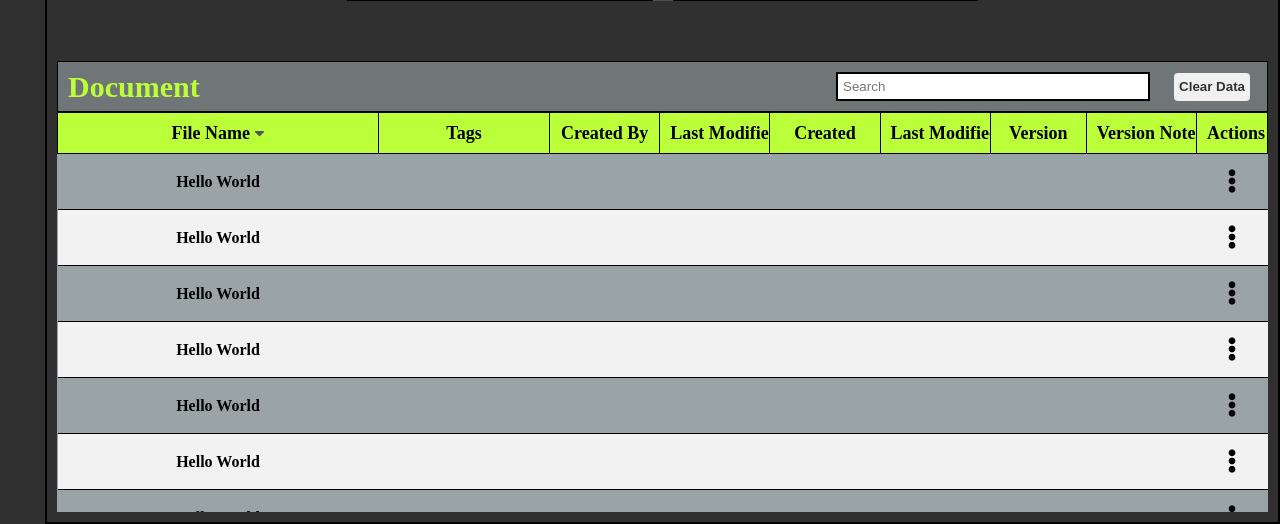
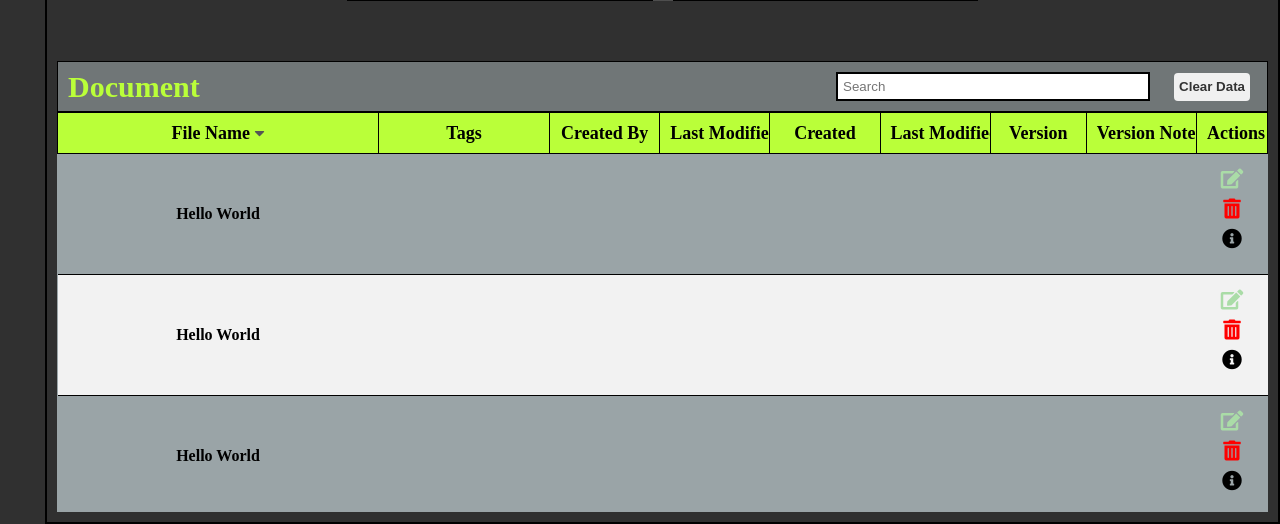
Before and after one commit to sininen-blue/document-tracker, a Django app: template django_main/document_tracker/templates/document_tracker/Front-end for Document_Tracker/Admin UI.html in a window 1280 px wide. Shown: the part 1696-2220 px from the top of the page. Run offline with Django 3.2, Linux system fonts and the light colour scheme; the template is opened without the code that fills it, so the values that code supplies are empty; some web fonts are replaced.

Commit message:
change in the actions
rename, delete, and file info icons are showed with colors

```diff
--- a/django_main/document_tracker/templates/document_tracker/Front-end for Document_Tracker/Admin UI.css
+++ b/django_main/document_tracker/templates/document_tracker/Front-end for Document_Tracker/Admin UI.css
@@ -343,42 +343,28 @@ span {
  .filter-icon.up {
     transform: rotate(180deg);
  }
-  .btn {
+ .btn-container {
   background: none;
   border: none;
   position: relative;
-    display: inline-block;
+  display: flex;
+  flex-direction: column;
+  align-items: center;
+  justify-content: space-between;
 }
-  .btn .fas {
-    font-size: 24px;
+.btn-container .fas {
+  font-size: 20px;
 }
-  .ellipsis-ctn {
-    display: none;
-    position: absolute;
-    background-color: #f9f9f9;
-    min-width: 160px;
-    box-shadow: 0px 8px 16px 0px rgba(0, 0, 0, 0.2);
-    z-index: 1;
+.btn-container button {
+  text-align: center;
+  margin-bottom: 10px;
 }
-  .ellipsis-ctn.ctn-left-center-pos {
-    right: 100%;
-    top: 50%;
-    transform: translateY(-50%);
+.lime-green-color {
+  color: #aadca7;
 }
-  .ellipsis-ctn a {
+.red-color {
+  color: red;
+}
+.black-color  {
   color: black;
-    padding: 12px 16px;
-    text-decoration: none;
-    display: block;
 }
-  .ellipsis-ctn a:hover {
-    background-color: #f1f1f1;
-  }
-  .ellipsis:focus + .ellipsis-ctn {
-    display: block;
-  }
-  .ellipsis {
-    background-color: transparent;
-    border: none;
-    cursor: pointer;
-  }
--- a/django_main/document_tracker/templates/document_tracker/Front-end for Document_Tracker/Admin UI.html
+++ b/django_main/document_tracker/templates/document_tracker/Front-end for Document_Tracker/Admin UI.html
@@ -85,13 +85,10 @@
                                     <td></td>
                                     <td></td>
                                     <td>
-                                        <div class="btn">
-                                            <button class="ellipsis"><i class="fas fa-ellipsis-v"></i></button>
-                                            <div class="ellipsis-ctn ctn-left-center-pos">
-                                                <a href="#">Rename</a>
-                                                <a href="#">Delete</a>
-                                                <a href="#">File Info</a>
-                                            </div>
+                                        <div class="btn-container">
+                                            <button><i class="fas fa-edit lime-green-color"></i></button>
+                                            <button><i class="fas fa-trash-alt red-color"></i></button>
+                                            <button><i class="fas fa-info-circle black-color"></i></button>
                                         </div>
                                     </td>
                                 </tr>
@@ -105,13 +102,10 @@
                                     <td></td>
                                     <td></td>
                                     <td>
-                                        <div class="btn">
-                                            <button class="ellipsis"><i class="fas fa-ellipsis-v"></i></button>
-                                            <div class="ellipsis-ctn ctn-left-center-pos">
-                                                <a href="#">Rename</a>
-                                                <a href="#">Delete</a>
-                                                <a href="#">File Info</a>
-                                            </div>
+                                        <div class="btn-container">
+                                            <button><i class="fas fa-edit lime-green-color"></i></button>
+                                            <button><i class="fas fa-trash-alt red-color"></i></button>
+                                            <button><i class="fas fa-info-circle black-color"></i></button>
                                         </div>
                                     </td>
                                 </tr>
@@ -125,13 +119,10 @@
                                     <td></td>
                                     <td></td>
                                     <td>
-                                        <div class="btn">
-                                            <button class="ellipsis"><i class="fas fa-ellipsis-v"></i></button>
-                                            <div class="ellipsis-ctn ctn-left-center-pos">
-                                                <a href="#">Rename</a>
-                                                <a href="#">Delete</a>
-                                                <a href="#">File Info</a>
-                                            </div>
+                                        <div class="btn-container">
+                                            <button><i class="fas fa-edit lime-green-color"></i></button>
+                                            <button><i class="fas fa-trash-alt red-color"></i></button>
+                                            <button><i class="fas fa-info-circle black-color"></i></button>
                                         </div>
                                     </td>
                                 </tr>
@@ -145,13 +136,10 @@
                                     <td></td>
                                     <td></td>
                                     <td>
-                                        <div class="btn">
-                                            <button class="ellipsis"><i class="fas fa-ellipsis-v"></i></button>
-                                            <div class="ellipsis-ctn ctn-left-center-pos">
-                                                <a href="#">Rename</a>
-                                                <a href="#">Delete</a>
-                                                <a href="#">File Info</a>
-                                            </div>
+                                        <div class="btn-container">
+                                            <button><i class="fas fa-edit lime-green-color"></i></button>
+                                            <button><i class="fas fa-trash-alt red-color"></i></button>
+                                            <button><i class="fas fa-info-circle black-color"></i></button>
                                         </div>
                                     </td>
                                 </tr>
@@ -165,13 +153,10 @@
                                     <td></td>
                                     <td></td>
                                     <td>
-                                        <div class="btn">
-                                            <button class="ellipsis"><i class="fas fa-ellipsis-v"></i></button>
-                                            <div class="ellipsis-ctn ctn-left-center-pos">
-                                                <a href="#">Rename</a>
-                                                <a href="#">Delete</a>
-                                                <a href="#">File Info</a>
-                                            </div>
+                                        <div class="btn-container">
+                                            <button><i class="fas fa-edit lime-green-color"></i></button>
+                                            <button><i class="fas fa-trash-alt red-color"></i></button>
+                                            <button><i class="fas fa-info-circle black-color"></i></button>
                                         </div>
                                     </td>
                                 </tr>
@@ -185,13 +170,10 @@
                                     <td></td>
                                     <td></td>
                                     <td>
-                                        <div class="btn">
-                                            <button class="ellipsis"><i class="fas fa-ellipsis-v"></i></button>
-                                            <div class="ellipsis-ctn ctn-left-center-pos">
-                                                <a href="#">Rename</a>
-                                                <a href="#">Delete</a>
-                                                <a href="#">File Info</a>
-                                            </div>
+                                        <div class="btn-container">
+                                            <button><i class="fas fa-edit lime-green-color"></i></button>
+                                            <button><i class="fas fa-trash-alt red-color"></i></button>
+                                            <button><i class="fas fa-info-circle black-color"></i></button>
                                         </div>
                                     </td>
                                 </tr>
@@ -205,13 +187,10 @@
                                     <td></td>
                                     <td></td>
                                     <td>
-                                        <div class="btn">
-                                            <button class="ellipsis"><i class="fas fa-ellipsis-v"></i></button>
-                                            <div class="ellipsis-ctn ctn-left-center-pos">
-                                                <a href="#">Rename</a>
-                                                <a href="#">Delete</a>
-                                                <a href="#">File Info</a>
-                                            </div>
+                                        <div class="btn-container">
+                                            <button><i class="fas fa-edit lime-green-color"></i></button>
+                                            <button><i class="fas fa-trash-alt red-color"></i></button>
+                                            <button><i class="fas fa-info-circle black-color"></i></button>
                                         </div>
                                     </td>
                                 </tr>
@@ -225,13 +204,10 @@
                                     <td></td>
                                     <td></td>
                                     <td>
-                                        <div class="btn">
-                                            <button class="ellipsis"><i class="fas fa-ellipsis-v"></i></button>
-                                            <div class="ellipsis-ctn ctn-left-center-pos">
-                                                <a href="#">Rename</a>
-                                                <a href="#">Delete</a>
-                                                <a href="#">File Info</a>
-                                            </div>
+                                        <div class="btn-container">
+                                            <button><i class="fas fa-edit lime-green-color"></i></button>
+                                            <button><i class="fas fa-trash-alt red-color"></i></button>
+                                            <button><i class="fas fa-info-circle black-color"></i></button>
                                         </div>
                                     </td>
                                 </tr>
@@ -245,13 +221,10 @@
                                     <td></td>
                                     <td></td>
                                     <td>
-                                        <div class="btn">
-                                            <button class="ellipsis"><i class="fas fa-ellipsis-v"></i></button>
-                                            <div class="ellipsis-ctn ctn-left-center-pos">
-                                                <a href="#">Rename</a>
-                                                <a href="#">Delete</a>
-                                                <a href="#">File Info</a>
-                                            </div>
+                                        <div class="btn-container">
+                                            <button><i class="fas fa-edit lime-green-color"></i></button>
+                                            <button><i class="fas fa-trash-alt red-color"></i></button>
+                                            <button><i class="fas fa-info-circle black-color"></i></button>
                                         </div>
                                     </td>
                                 </tr>
@@ -265,13 +238,10 @@
                                     <td></td>
                                     <td></td>
                                     <td>
-                                        <div class="btn">
-                                            <button class="ellipsis"><i class="fas fa-ellipsis-v"></i></button>
-                                            <div class="ellipsis-ctn ctn-left-center-pos">
-                                                <a href="#">Rename</a>
-                                                <a href="#">Delete</a>
-                                                <a href="#">File Info</a>
-                                            </div>
+                                        <div class="btn-container">
+                                            <button><i class="fas fa-edit lime-green-color"></i></button>
+                                            <button><i class="fas fa-trash-alt red-color"></i></button>
+                                            <button><i class="fas fa-info-circle black-color"></i></button>
                                         </div>
                                     </td>
                                 </tr>
@@ -285,13 +255,10 @@
                                     <td></td>
                                     <td></td>
                                     <td>
-                                        <div class="btn">
-                                            <button class="ellipsis"><i class="fas fa-ellipsis-v"></i></button>
-                                            <div class="ellipsis-ctn ctn-left-center-pos">
-                                                <a href="#">Rename</a>
-                                                <a href="#">Delete</a>
-                                                <a href="#">File Info</a>
-                                            </div>
+                                        <div class="btn-container">
+                                            <button><i class="fas fa-edit lime-green-color"></i></button>
+                                            <button><i class="fas fa-trash-alt red-color"></i></button>
+                                            <button><i class="fas fa-info-circle black-color"></i></button>
                                         </div>
                                     </td>
                                 </tr>
@@ -305,13 +272,10 @@
                                     <td></td>
                                     <td></td>
                                     <td>
-                                        <div class="btn">
-                                            <button class="ellipsis"><i class="fas fa-ellipsis-v"></i></button>
-                                            <div class="ellipsis-ctn ctn-left-center-pos">
-                                                <a href="#">Rename</a>
-                                                <a href="#">Delete</a>
-                                                <a href="#">File Info</a>
-                                            </div>
+                                        <div class="btn-container">
+                                            <button><i class="fas fa-edit lime-green-color"></i></button>
+                                            <button><i class="fas fa-trash-alt red-color"></i></button>
+                                            <button><i class="fas fa-info-circle black-color"></i></button>
                                         </div>
                                     </td>
                                 </tr>
@@ -325,13 +289,10 @@
                                     <td></td>
                                     <td></td>
                                     <td>
-                                        <div class="btn">
-                                            <button class="ellipsis"><i class="fas fa-ellipsis-v"></i></button>
-                                            <div class="ellipsis-ctn ctn-left-center-pos">
-                                                <a href="#">Rename</a>
-                                                <a href="#">Delete</a>
-                                                <a href="#">File Info</a>
-                                            </div>
+                                        <div class="btn-container">
+                                            <button><i class="fas fa-edit lime-green-color"></i></button>
+                                            <button><i class="fas fa-trash-alt red-color"></i></button>
+                                            <button><i class="fas fa-info-circle black-color"></i></button>
                                         </div>
                                     </td>
                                 </tr>
@@ -345,13 +306,10 @@
                                     <td></td>
                                     <td></td>
                                     <td>
-                                        <div class="btn">
-                                            <button class="ellipsis"><i class="fas fa-ellipsis-v"></i></button>
-                                            <div class="ellipsis-ctn ctn-left-center-pos">
-                                                <a href="#">Rename</a>
-                                                <a href="#">Delete</a>
-                                                <a href="#">File Info</a>
-                                            </div>
+                                        <div class="btn-container">
+                                            <button><i class="fas fa-edit lime-green-color"></i></button>
+                                            <button><i class="fas fa-trash-alt red-color"></i></button>
+                                            <button><i class="fas fa-info-circle black-color"></i></button>
                                         </div>
                                     </td>
                                 </tr>
```
Also changed, not shown: django_main/document_tracker/templates/document_tracker/Front-end for Document_Tracker/UI.css (+16 -30 lines), django_main/document_tracker/templates/document_tracker/Front-end for Document_Tracker/UI.html (+4 -7 lines). Lines whose indentation alone changed are shown as unchanged.
